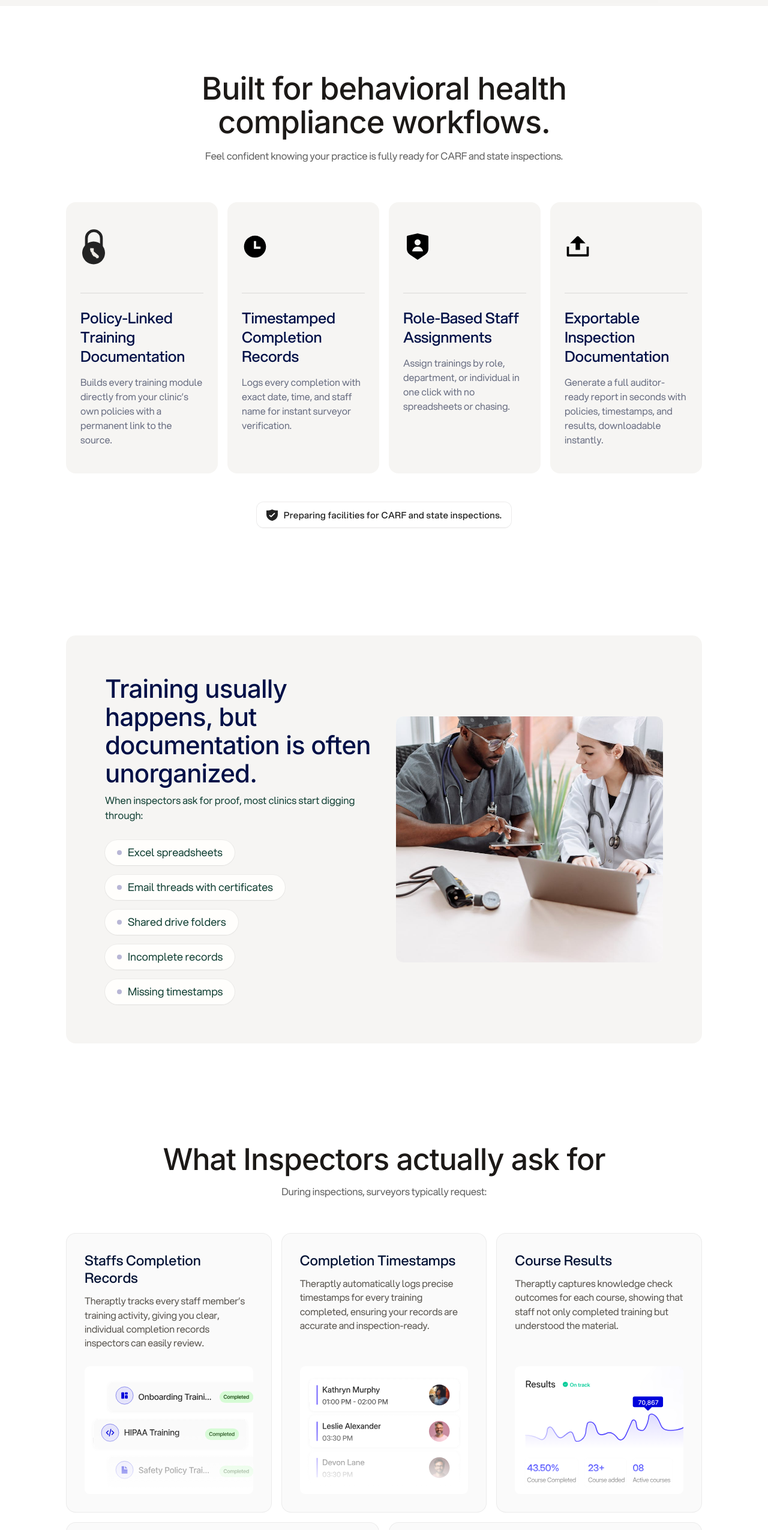
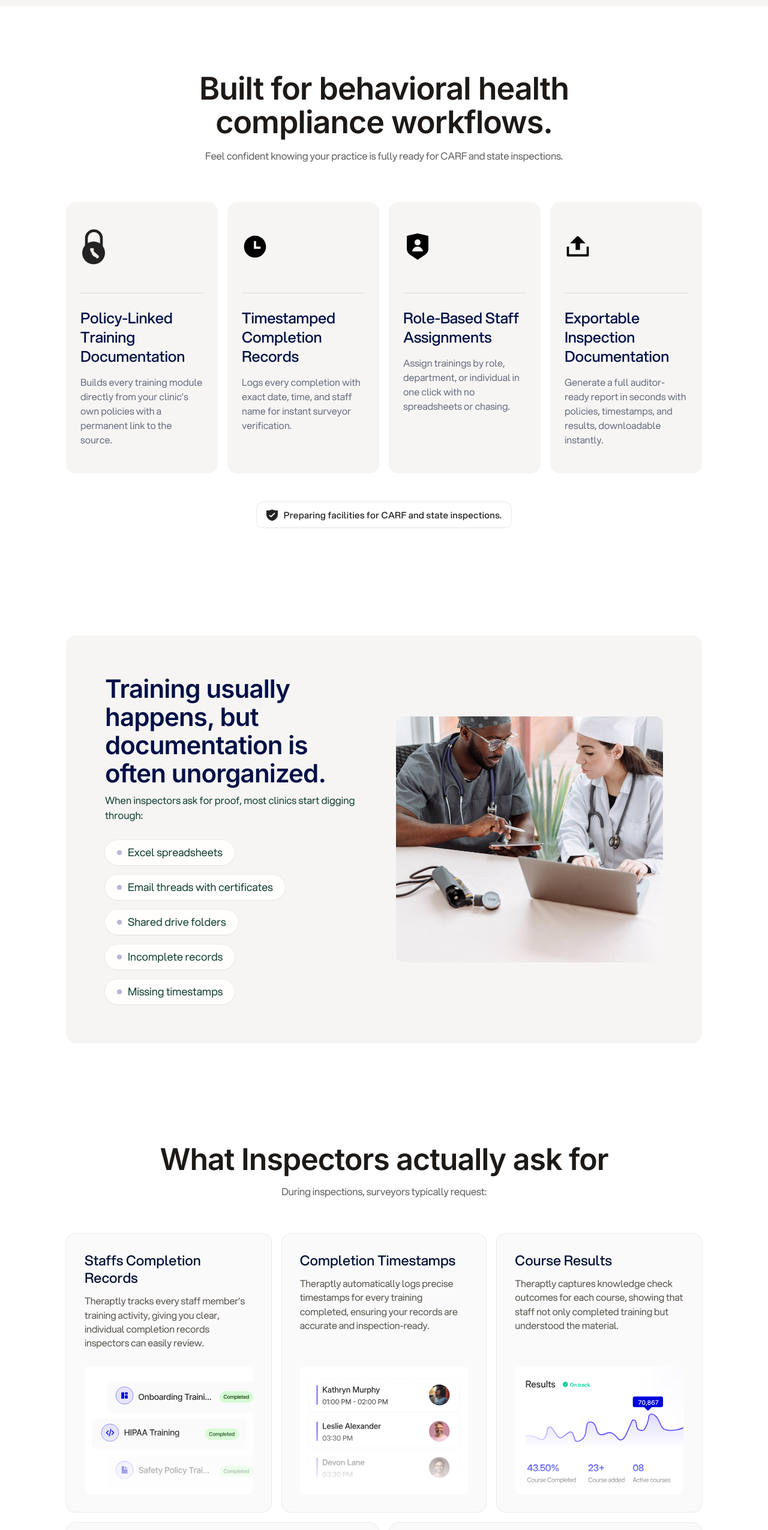
Before and after one commit to Awwal-thedev/lms-landing-page, a Next.js app: page / in a window 1280 px wide. Shown: the part 1480-4030 px from the top of the page at 60% size. Built offline with nearby package versions, Linux system fonts and the light colour scheme.

Commit message:
Bump section headings to semibold
Section h2s medium->semibold (Inter Display); hero heading unchanged.

Co-Authored-By: Claude Opus 4.8 <noreply@anthropic.com>

```diff
--- a/src/components/sections/Advantage.tsx
+++ b/src/components/sections/Advantage.tsx
@@ -26,7 +26,7 @@ export function Advantage() {
       {/* Content */}
       <div className="relative z-10 mx-auto flex w-full max-w-[1440px] flex-col items-center gap-7 px-4 pb-14 text-center sm:px-6 lg:px-12 lg:pb-20 xl:px-[110px]">
         <Reveal className="flex flex-col items-center gap-5">
-          <h2 className="font-display text-[clamp(2rem,4vw,2.875rem)] font-medium leading-[1.15] tracking-[-0.02em] text-white">
+          <h2 className="font-display text-[clamp(2rem,4vw,2.875rem)] font-semibold leading-[1.15] tracking-[-0.02em] text-white">
             Built for small teams
           </h2>
           <p className="max-w-[940px] text-balance text-[clamp(1rem,1.3vw,1.125rem)] leading-[1.65] tracking-[-0.01em] text-white/85">
--- a/src/components/sections/Cta.tsx
+++ b/src/components/sections/Cta.tsx
@@ -18,7 +18,7 @@ export function Cta() {
       <div className={`${gutter} relative py-20 sm:py-24 lg:py-28`}>
         <Reveal className="flex max-w-[660px] flex-col items-start gap-7">
           <div className="flex flex-col gap-4">
-            <h2 className="font-display text-[clamp(2rem,4.4vw,3rem)] font-medium leading-[1.07] tracking-[-0.02em] text-white">
+            <h2 className="font-display text-[clamp(2rem,4.4vw,3rem)] font-semibold leading-[1.07] tracking-[-0.02em] text-white">
               Work smarter, Stay Compliant with Theraptly
             </h2>
             <p className="max-w-[420px] text-[clamp(1rem,1.2vw,1.15rem)] leading-[1.45] text-[#f1f1f1]">
--- a/src/components/sections/Features.tsx
+++ b/src/components/sections/Features.tsx
@@ -53,7 +53,7 @@ export function Features() {
     >
       {/* Heading */}
       <Reveal className="flex max-w-[800px] flex-col items-center gap-4 text-center">
-        <h2 className="font-display text-[clamp(2rem,4.6vw,3.25rem)] font-medium leading-[1.08] tracking-[-0.02em] text-[#1c1917]">
+        <h2 className="font-display text-[clamp(2rem,4.6vw,3.25rem)] font-semibold leading-[1.08] tracking-[-0.02em] text-[#1c1917]">
           Built for behavioral health compliance workflows.
         </h2>
         <p className="max-w-[640px] text-[clamp(1rem,1.3vw,1.125rem)] leading-[1.5] tracking-[-0.01em] text-[#5e5e5e]">
--- a/src/components/sections/Problems.tsx
+++ b/src/components/sections/Problems.tsx
@@ -20,7 +20,7 @@ export function Problems() {
           {/* Left — copy + messy sources */}
           <div className="flex w-full min-w-0 flex-col gap-7 lg:max-w-[605px]">
             <Reveal className="flex flex-col gap-2.5">
-              <h2 className="font-display text-[clamp(1.75rem,3.4vw,2.625rem)] font-medium leading-[1.12] tracking-[-0.02em] text-[#001047]">
+              <h2 className="font-display text-[clamp(1.75rem,3.4vw,2.625rem)] font-semibold leading-[1.12] tracking-[-0.02em] text-[#001047]">
                 Training usually happens, but documentation is often
                 unorganized.
               </h2>
--- a/src/components/sections/Solution.tsx
+++ b/src/components/sections/Solution.tsx
@@ -92,7 +92,7 @@ export function Solution() {
     >
       {/* Heading */}
       <Reveal className="flex max-w-[760px] flex-col items-center gap-3.5 text-center">
-        <h2 className="text-balance font-display text-[clamp(2rem,4.4vw,3.125rem)] font-medium leading-[1.1] tracking-[-0.02em] text-[#1c1917]">
+        <h2 className="text-balance font-display text-[clamp(2rem,4.4vw,3.125rem)] font-semibold leading-[1.1] tracking-[-0.02em] text-[#1c1917]">
           What Inspectors actually ask for
         </h2>
         <p className="text-[clamp(1rem,1.3vw,1.125rem)] leading-[1.5] tracking-[-0.01em] text-[#5e5e5e]">
--- a/src/components/sections/Steps.tsx
+++ b/src/components/sections/Steps.tsx
@@ -27,7 +27,7 @@ export function Steps() {
   return (
     <Section id="how-it-works" className="bg-white py-16 lg:py-24">
       <Reveal className="flex flex-col gap-1.5">
-        <h2 className="font-display text-[clamp(1.9rem,3.4vw,2.5rem)] font-medium leading-[1.12] tracking-[-0.02em] text-[#092256]">
+        <h2 className="font-display text-[clamp(1.9rem,3.4vw,2.5rem)] font-semibold leading-[1.12] tracking-[-0.02em] text-[#092256]">
           How it works
         </h2>
         <p className="text-[clamp(1rem,1.3vw,1.125rem)] leading-[1.5] text-[#54668b]">
```
